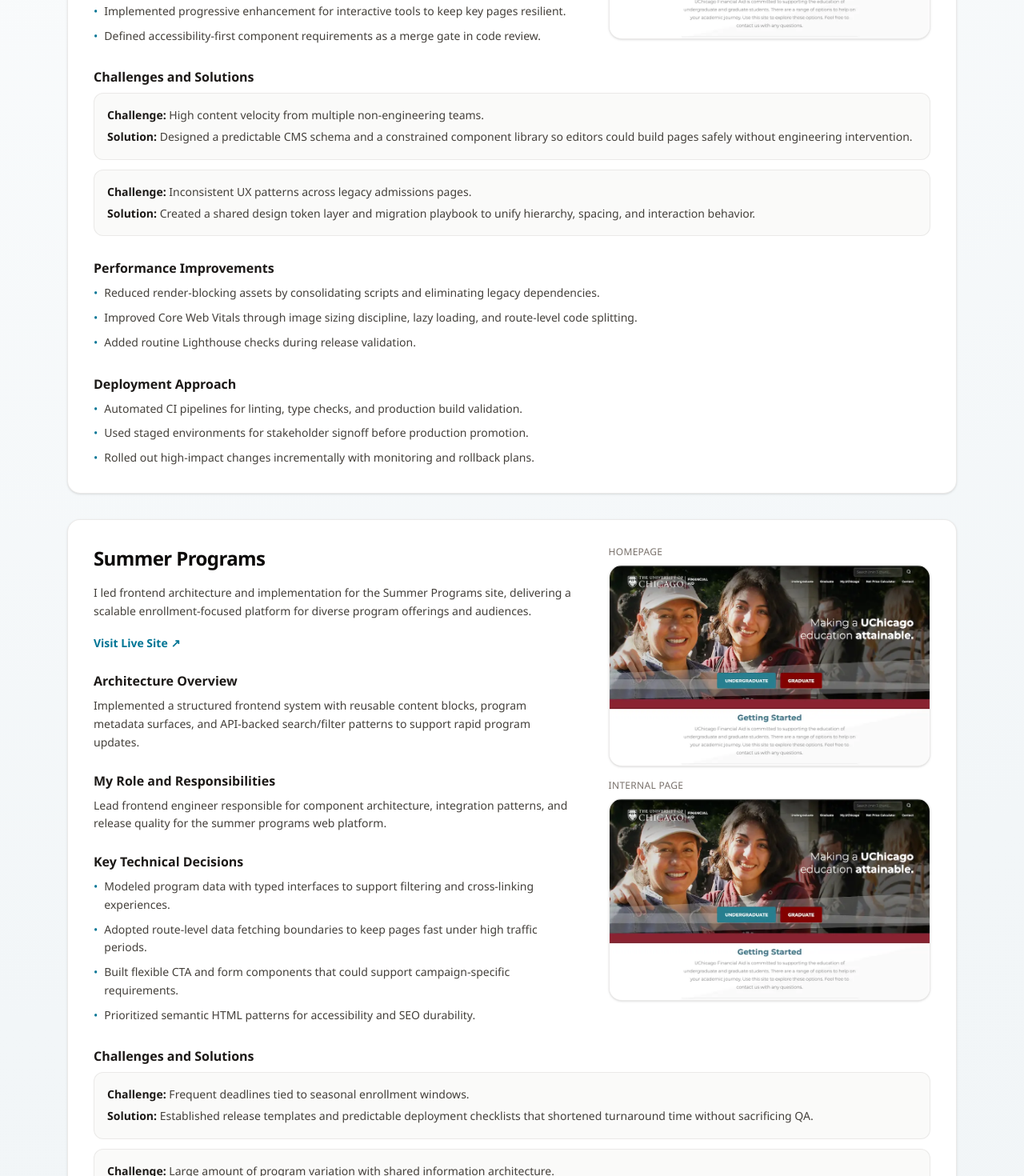
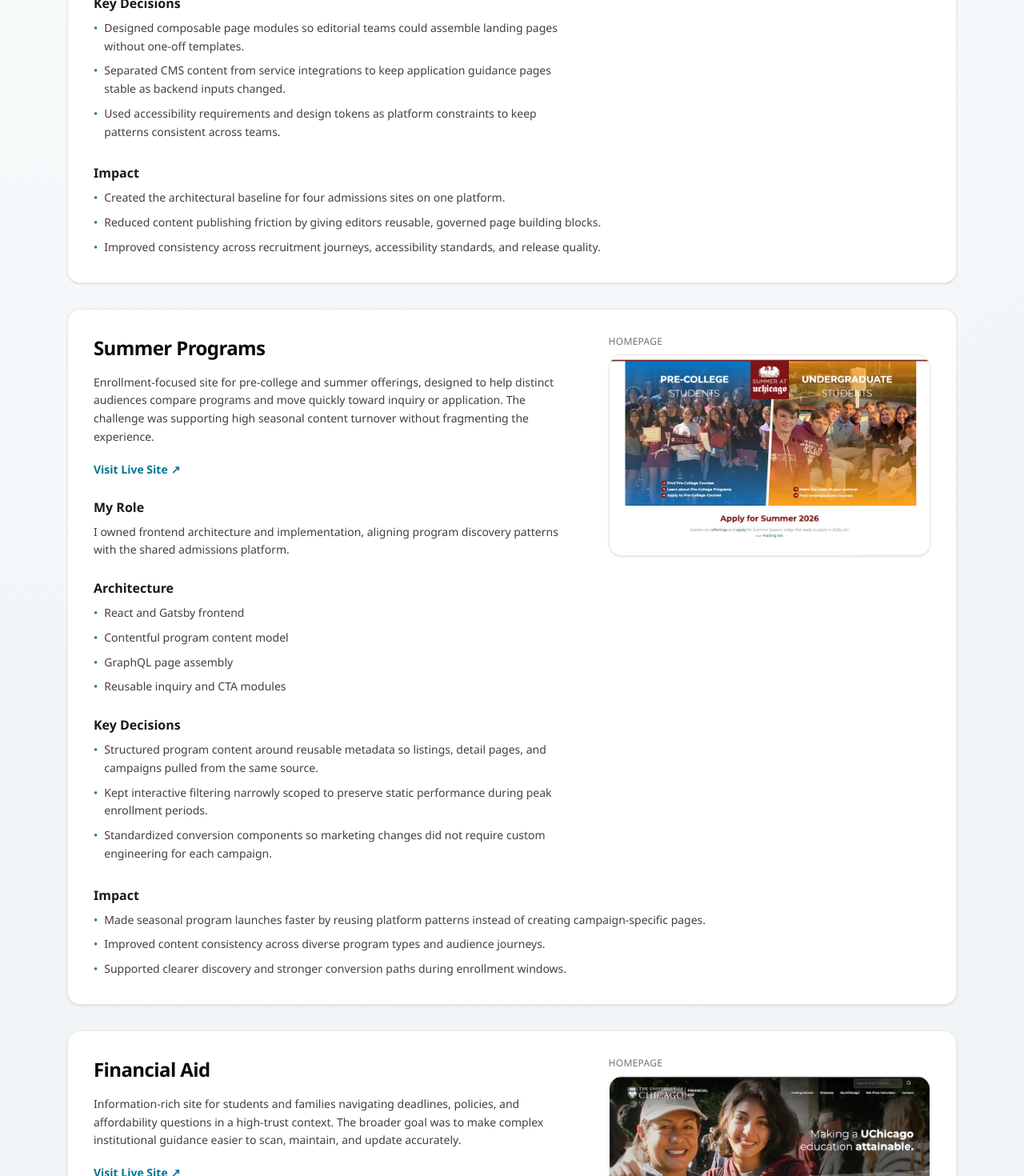
Before and after one commit to jeffkillinger/jefftopia, a Next.js app: page /projects in a window 1280 px wide. Shown: the part 840-2310 px from the top of the page at 80% size. Built offline with nearby package versions, Linux system fonts and the light colour scheme.

Commit message:
update images, tighten project language

```diff
--- a/app/components/case-study-layout.tsx
+++ b/app/components/case-study-layout.tsx
@@ -18,18 +18,6 @@
             height={875}
             className="h-auto w-full object-cover"
             priority
-          />
-        </div>
-      </div>
-      <div className="mt-4">
-        <p className="mb-2 text-xs uppercase tracking-wide text-stone-500 dark:text-stone-400">Internal page</p>
-        <div className="overflow-hidden rounded-2xl border border-stone-200/80 bg-white shadow-sm dark:border-stone-800 dark:bg-stone-900">
-          <Image
-            src="/images/projects/internal-placeholder.webp"
-            alt="Internal page screenshot placeholder"
-            width={1400}
-            height={875}
-            className="h-auto w-full object-cover"
           />
         </div>
       </div>
@@ -64,23 +52,28 @@
 
           <div className="space-y-6">
             <section className="space-y-2">
-              <h3 className="text-base font-semibold text-stone-900 dark:text-stone-100">Architecture Overview</h3>
-              <p className="text-sm leading-relaxed text-stone-700 dark:text-stone-300">
-                {study.architectureOverview}
-              </p>
-            </section>
-
-            <section className="space-y-2">
-              <h3 className="text-base font-semibold text-stone-900 dark:text-stone-100">
-                My Role and Responsibilities
-              </h3>
+              <h3 className="text-base font-semibold text-stone-900 dark:text-stone-100">My Role</h3>
               <p className="text-sm leading-relaxed text-stone-700 dark:text-stone-300">{study.role}</p>
             </section>
 
             <section className="space-y-2">
-              <h3 className="text-base font-semibold text-stone-900 dark:text-stone-100">Key Technical Decisions</h3>
+              <h3 className="text-base font-semibold text-stone-900 dark:text-stone-100">Architecture</h3>
               <ul className="space-y-2 text-sm leading-relaxed text-stone-700 dark:text-stone-300">
-                {study.technicalDecisions.map((decision) => (
+                {study.architecture.map((item) => (
+                  <li key={item} className="flex gap-2">
+                    <span aria-hidden="true" className="text-cyan-700 dark:text-cyan-300">
+                      •
+                    </span>
+                    <span>{item}</span>
+                  </li>
+                ))}
+              </ul>
+            </section>
+
+            <section className="space-y-2">
+              <h3 className="text-base font-semibold text-stone-900 dark:text-stone-100">Key Decisions</h3>
+              <ul className="space-y-2 text-sm leading-relaxed text-stone-700 dark:text-stone-300">
+                {study.keyDecisions.map((decision) => (
                   <li key={decision} className="flex gap-2">
                     <span aria-hidden="true" className="text-cyan-700 dark:text-cyan-300">
                       •
@@ -97,25 +90,9 @@
       </section>
 
       <section className="space-y-2">
-        <h3 className="text-base font-semibold text-stone-900 dark:text-stone-100">Challenges and Solutions</h3>
-        <ul className="space-y-3 text-sm leading-relaxed text-stone-700 dark:text-stone-300">
-          {study.challengesAndSolutions.map((item) => (
-            <li key={item.challenge} className="rounded-xl border border-stone-200/80 bg-stone-50 p-4 dark:border-stone-800 dark:bg-stone-900/50">
-              <p>
-                <span className="font-semibold text-stone-900 dark:text-stone-100">Challenge:</span> {item.challenge}
-              </p>
-              <p className="mt-1">
-                <span className="font-semibold text-stone-900 dark:text-stone-100">Solution:</span> {item.solution}
-              </p>
-            </li>
-          ))}
-        </ul>
-      </section>
-
-      <section className="space-y-2">
-        <h3 className="text-base font-semibold text-stone-900 dark:text-stone-100">Performance Improvements</h3>
+        <h3 className="text-base font-semibold text-stone-900 dark:text-stone-100">Impact</h3>
         <ul className="space-y-2 text-sm leading-relaxed text-stone-700 dark:text-stone-300">
-          {study.performanceImprovements.map((improvement) => (
+          {study.impact.map((improvement) => (
             <li key={improvement} className="flex gap-2">
               <span aria-hidden="true" className="text-cyan-700 dark:text-cyan-300">
                 •
@@ -125,20 +102,6 @@
           ))}
         </ul>
       </section>
-
-      <section className="space-y-2">
-        <h3 className="text-base font-semibold text-stone-900 dark:text-stone-100">Deployment Approach</h3>
-        <ul className="space-y-2 text-sm leading-relaxed text-stone-700 dark:text-stone-300">
-          {study.deploymentApproach.map((step) => (
-            <li key={step} className="flex gap-2">
-              <span aria-hidden="true" className="text-cyan-700 dark:text-cyan-300">
-                •
-              </span>
-              <span>{step}</span>
-            </li>
-          ))}
-        </ul>
-      </section>
     </article>
   );
 }
--- a/app/projects/page.tsx
+++ b/app/projects/page.tsx
@@ -6,14 +6,14 @@
 export const metadata: Metadata = {
   title: "Projects",
   description:
-    "Projects from University of Chicago web platforms, including architecture decisions, API integration, performance work, and deployment strategy.",
+    "Projects from the University of Chicago Admissions Platform, highlighting shared architecture, system design decisions, and delivery outcomes.",
 };
 
 export default function ProjectsPage() {
   return (
     <PageLayout
       title="Projects"
-      description="Detailed production projects covering architecture, integration patterns, delivery workflows, and measurable engineering outcomes."
+      description="These four sites were built as part of the University of Chicago Admissions Platform, a composable web architecture using React, Gatsby, Contentful, and GraphQL to support multiple admissions programs with shared components, content models, and deployment workflows."
     >
       <div className="space-y-8">
         {caseStudies.map((study) => (
--- a/src/data/case-studies.ts
+++ b/src/data/case-studies.ts
@@ -5,15 +5,9 @@
   liveUrl: string;
   summary: string;
   role: string;
-  architectureOverview: string;
-  technicalDecisions: string[];
-  challengesAndSolutions: Array<{
-    challenge: string;
-    solution: string;
-  }>;
-  performanceImprovements: string[];
-  deploymentApproach: string[];
-  technologies: string[];
+  architecture: string[];
+  keyDecisions: string[];
+  impact: string[];
 };
 
 export const caseStudies: CaseStudy[] = [
@@ -23,40 +17,25 @@
     imageSrc: "/images/projects/college-admissions.webp",
     liveUrl: "https://collegeadmissions.uchicago.edu/",
     summary:
-      "I led frontend architecture and implementation for the admissions ecosystem, aligning multiple stakeholder teams on a shared component model and content publishing workflow.",
+      "Primary admissions site for prospective students, built to unify recruitment, application guidance, and conversion journeys across a complex editorial organization. It established the platform patterns later reused across other admissions properties.",
     role:
-      "Frontend architecture lead and implementation owner for admissions web experiences across recruitment, application guidance, and conversion-focused content.",
-    architectureOverview:
-      "Built a modular React and Gatsby frontend with CMS-driven content models, shared UI primitives, and API-backed data modules for forms, event information, and campaign landing pages.",
-    technicalDecisions: [
-      "Standardized page composition using reusable section modules to reduce one-off templates.",
-      "Introduced typed API clients for admissions-related endpoints and content services.",
-      "Implemented progressive enhancement for interactive tools to keep key pages resilient.",
-      "Defined accessibility-first component requirements as a merge gate in code review.",
+      "I led frontend architecture for the shared admissions platform, defining component patterns, integration boundaries, and implementation standards.",
+    architecture: [
+      "React and Gatsby frontend",
+      "Contentful content models",
+      "GraphQL data layer",
+      "Shared component and deployment workflows",
     ],
-    challengesAndSolutions: [
-      {
-        challenge: "High content velocity from multiple non-engineering teams.",
-        solution:
-          "Designed a predictable CMS schema and a constrained component library so editors could build pages safely without engineering intervention.",
-      },
-      {
-        challenge: "Inconsistent UX patterns across legacy admissions pages.",
-        solution:
-          "Created a shared design token layer and migration playbook to unify hierarchy, spacing, and interaction behavior.",
-      },
+    keyDecisions: [
+      "Designed composable page modules so editorial teams could assemble landing pages without one-off templates.",
+      "Separated CMS content from service integrations to keep application guidance pages stable as backend inputs changed.",
+      "Used accessibility requirements and design tokens as platform constraints to keep patterns consistent across teams.",
     ],
-    performanceImprovements: [
-      "Reduced render-blocking assets by consolidating scripts and eliminating legacy dependencies.",
-      "Improved Core Web Vitals through image sizing discipline, lazy loading, and route-level code splitting.",
-      "Added routine Lighthouse checks during release validation.",
+    impact: [
+      "Created the architectural baseline for four admissions sites on one platform.",
+      "Reduced content publishing friction by giving editors reusable, governed page building blocks.",
+      "Improved consistency across recruitment journeys, accessibility standards, and release quality.",
     ],
-    deploymentApproach: [
-      "Automated CI pipelines for linting, type checks, and production build validation.",
-      "Used staged environments for stakeholder signoff before production promotion.",
-      "Rolled out high-impact changes incrementally with monitoring and rollback plans.",
-    ],
-    technologies: ["Gatsby", "React", "TypeScript", "Tailwind CSS", "GraphQL", "REST", "CMS APIs"],
   },
   {
     slug: "uchicago-summer-programs",
@@ -64,40 +43,25 @@
     imageSrc: "/images/projects/summer-programs.webp",
     liveUrl: "https://summer.uchicago.edu/",
     summary:
-      "I led frontend architecture and implementation for the Summer Programs site, delivering a scalable enrollment-focused platform for diverse program offerings and audiences.",
+      "Enrollment-focused site for pre-college and summer offerings, designed to help distinct audiences compare programs and move quickly toward inquiry or application. The challenge was supporting high seasonal content turnover without fragmenting the experience.",
     role:
-      "Lead frontend engineer responsible for component architecture, integration patterns, and release quality for the summer programs web platform.",
-    architectureOverview:
-      "Implemented a structured frontend system with reusable content blocks, program metadata surfaces, and API-backed search/filter patterns to support rapid program updates.",
-    technicalDecisions: [
-      "Modeled program data with typed interfaces to support filtering and cross-linking experiences.",
-      "Adopted route-level data fetching boundaries to keep pages fast under high traffic periods.",
-      "Built flexible CTA and form components that could support campaign-specific requirements.",
-      "Prioritized semantic HTML patterns for accessibility and SEO durability.",
+      "I owned frontend architecture and implementation, aligning program discovery patterns with the shared admissions platform.",
+    architecture: [
+      "React and Gatsby frontend",
+      "Contentful program content model",
+      "GraphQL page assembly",
+      "Reusable inquiry and CTA modules",
     ],
-    challengesAndSolutions: [
-      {
-        challenge: "Frequent deadlines tied to seasonal enrollment windows.",
-        solution:
-          "Established release templates and predictable deployment checklists that shortened turnaround time without sacrificing QA.",
-      },
-      {
-        challenge: "Large amount of program variation with shared information architecture.",
-        solution:
-          "Defined composable content patterns so specialized pages could be built from the same stable system.",
-      },
+    keyDecisions: [
+      "Structured program content around reusable metadata so listings, detail pages, and campaigns pulled from the same source.",
+      "Kept interactive filtering narrowly scoped to preserve static performance during peak enrollment periods.",
+      "Standardized conversion components so marketing changes did not require custom engineering for each campaign.",
     ],
-    performanceImprovements: [
-      "Reduced page weight by using optimized images and removing duplicate client-side scripts.",
-      "Improved interaction latency by limiting client rendering to truly interactive sections.",
-      "Maintained Lighthouse accessibility and performance baselines during each release cycle.",
+    impact: [
+      "Made seasonal program launches faster by reusing platform patterns instead of creating campaign-specific pages.",
+      "Improved content consistency across diverse program types and audience journeys.",
+      "Supported clearer discovery and stronger conversion paths during enrollment windows.",
     ],
-    deploymentApproach: [
-      "Connected Git-based workflows to CI/CD for consistent preview and production releases.",
-      "Integrated quality gates for linting, testing, and bundle validation.",
-      "Used release coordination with content and program teams to minimize launch risk.",
-    ],
-    technologies: ["Gatsby", "React", "TypeScript", "Tailwind CSS", "REST APIs", "CI/CD"],
   },
   {
     slug: "uchicago-financial-aid",
@@ -105,40 +69,25 @@
     imageSrc: "/images/projects/financial-aid.webp",
     liveUrl: "https://financialaid.uchicago.edu/",
     summary:
-      "I led frontend architecture and implementation for the Financial Aid website, focusing on clarity, trust, and maintainability for high-stakes student and family workflows.",
+      "Information-rich site for students and families navigating deadlines, policies, and affordability questions in a high-trust context. The broader goal was to make complex institutional guidance easier to scan, maintain, and update accurately.",
     role:
-      "Frontend lead for technical planning, implementation standards, and integration of aid-related content and service endpoints.",
-    architectureOverview:
-      "Delivered a content-first architecture with reusable information modules, API-integrated calculators and forms, and strict accessibility standards for critical user journeys.",
-    technicalDecisions: [
-      "Established a content hierarchy optimized for complex policy and eligibility information.",
-      "Built typed integration layers for aid and form-related services.",
-      "Created reusable FAQ and policy components to reduce duplication and drift.",
-      "Enforced keyboard and screen reader criteria for all interactive elements.",
+      "I led frontend architecture and content modeling, with responsibility for accessibility, information structure, and integration reliability.",
+    architecture: [
+      "React and Gatsby frontend",
+      "Contentful editorial system",
+      "GraphQL and service integrations",
+      "Accessible policy and FAQ components",
     ],
-    challengesAndSolutions: [
-      {
-        challenge: "Communicating dense policy information without overwhelming users.",
-        solution:
-          "Introduced progressive disclosure patterns and scannable content templates that improved comprehension.",
-      },
-      {
-        challenge: "Maintaining consistency across policy updates and deadline changes.",
-        solution:
-          "Implemented centralized content modules and publishing controls to keep updates synchronized.",
-      },
+    keyDecisions: [
+      "Modeled policy, deadline, and FAQ content as shared entries so updates stayed synchronized across the site.",
+      "Used progressive disclosure patterns to keep dense guidance readable without hiding critical information.",
+      "Defined resilient integration boundaries for calculators and forms so core content remained dependable if services changed.",
     ],
-    performanceImprovements: [
-      "Improved page speed by streamlining dependencies and minimizing unnecessary client JS.",
-      "Reduced CLS via explicit media sizing and predictable layout structure.",
-      "Improved accessibility scores through semantic heading and form control refinements.",
+    impact: [
+      "Improved clarity for high-stakes financial aid journeys across policies, deadlines, and next steps.",
+      "Reduced duplication and editorial drift through centralized content structures.",
+      "Raised trust and usability with stronger accessibility and more predictable information architecture.",
     ],
-    deploymentApproach: [
-      "Used CI pipelines to validate lint, typing, and build stability on every merge.",
-      "Released through staged verification with stakeholders and QA.",
-      "Monitored post-deploy behavior to catch and resolve regressions quickly.",
-    ],
-    technologies: ["React", "TypeScript", "GraphQL", "REST", "Tailwind CSS", "CMS", "GitHub Actions"],
   },
   {
     slug: "uchicago-career-advancement",
@@ -146,39 +95,24 @@
     imageSrc: "/images/projects/career-advancement.webp",
     liveUrl: "https://careeradvancement.uchicago.edu/",
     summary:
-      "I led frontend architecture and implementation for Career Advancement, modernizing content delivery and improving discoverability of services, events, and student resources.",
+      "Career services platform for students, employers, and alumni, built to organize multiple service lines into clearer pathways. The broader problem was turning scattered resources and event information into a coherent system with durable content patterns.",
     role:
-      "Senior frontend developer driving architecture, implementation quality, and collaboration with career services teams.",
-    architectureOverview:
-      "Developed a modular frontend experience with robust content modeling, event and resource integrations, and reusable interfaces for service pathways.",
-    technicalDecisions: [
-      "Created shared card and listing systems for events, advising services, and resources.",
-      "Used typed query layers to merge CMS and service data safely.",
-      "Implemented resilient fallback patterns for API outages.",
-      "Optimized for mobile-first usage due to student engagement patterns.",
+      "I drove frontend architecture, defining reusable patterns for content, listings, and external data integrations.",
+    architecture: [
+      "React and Gatsby frontend",
+      "Contentful content structures",
+      "GraphQL plus external data adapters",
+      "Shared listing and card components",
     ],
-    challengesAndSolutions: [
-      {
-        challenge: "Multiple user types with different paths and priorities.",
-        solution:
-          "Structured navigation and page templates around clear intent-based journeys for students, employers, and alumni.",
-      },
-      {
-        challenge: "Integrating dynamic event and resource feeds reliably.",
-        solution:
-          "Built typed adapters and validation guards to normalize external data before rendering.",
-      },
+    keyDecisions: [
+      "Organized templates around user intent so students, employers, and alumni could navigate different goals without separate systems.",
+      "Normalized event and resource feeds through typed adapters before rendering them into shared UI patterns.",
+      "Built reusable listing components that could serve services, events, and resources with a consistent editorial model.",
     ],
-    performanceImprovements: [
-      "Increased mobile performance by reducing large script payloads and deferring non-critical behavior.",
-      "Improved perceived speed with consistent skeleton/loading states where data latency existed.",
-      "Maintained accessibility compliance through regular audits and targeted remediation.",
+    impact: [
+      "Improved discoverability of services, events, and resources across distinct audience groups.",
+      "Reduced maintenance overhead by consolidating multiple content types into shared platform components.",
+      "Made external data integrations more reliable and easier to evolve over time.",
     ],
-    deploymentApproach: [
-      "Established automated release checks and branch-based preview workflows.",
-      "Deployed through controlled promotion gates with rollback support.",
-      "Tracked runtime metrics and error logs as part of post-release validation.",
-    ],
-    technologies: ["Gatsby", "React", "TypeScript", "GraphQL", "REST", "CI/CD", "Cloud Hosting"],
   },
 ];
```
Also changed, not shown: public/images/projects/financial-aid.webp, public/images/projects/summer-programs.webp.
